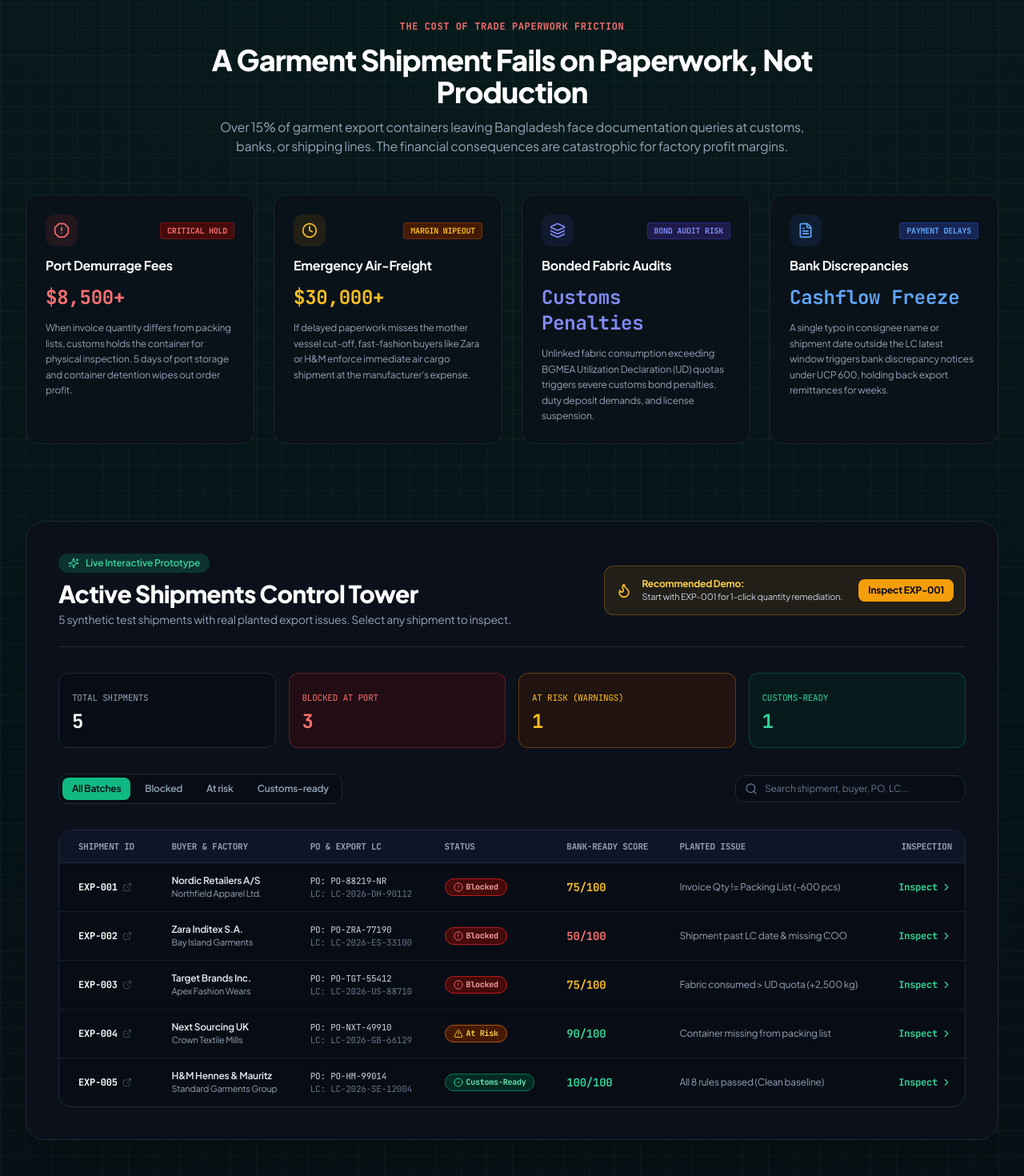
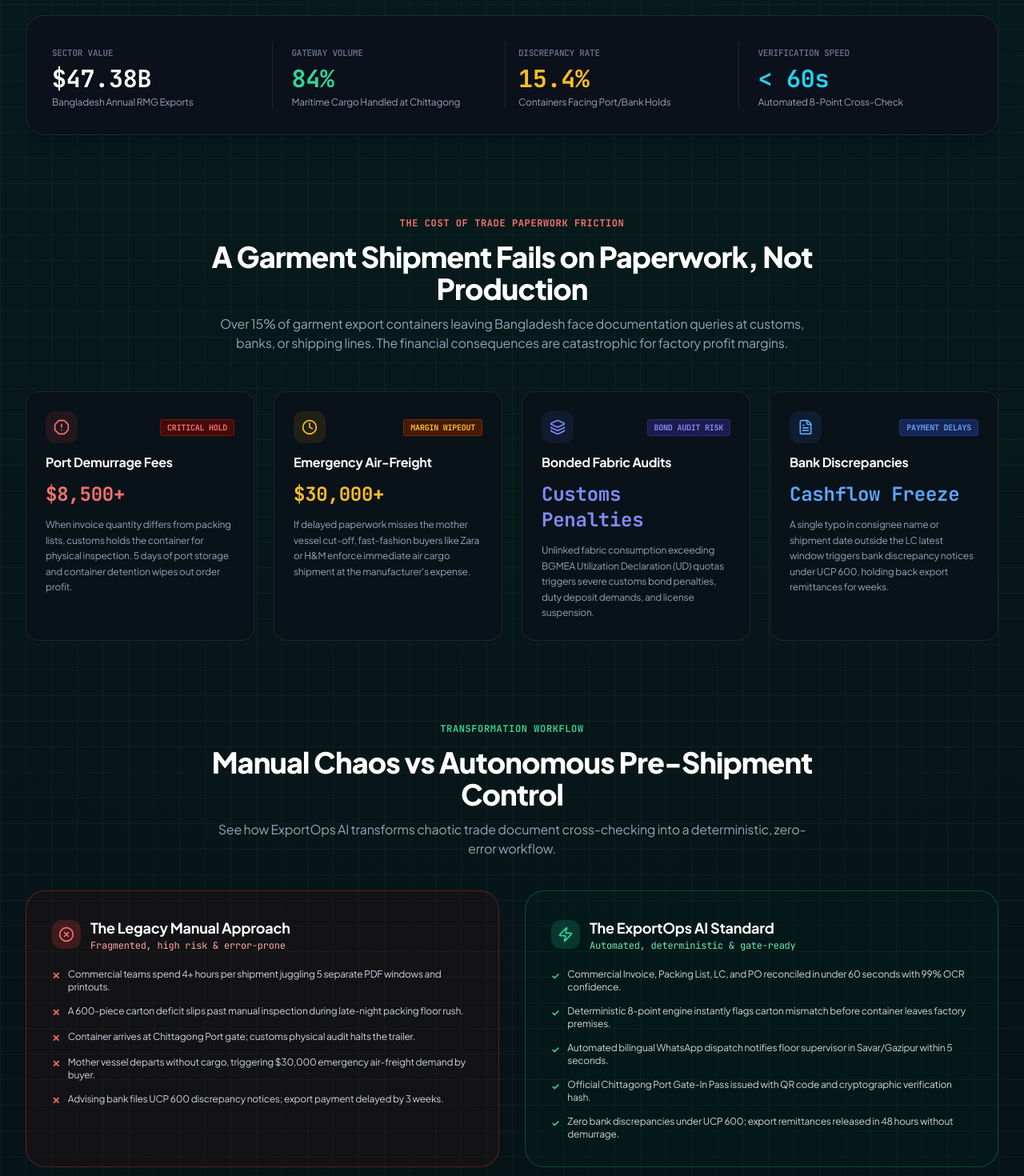
Before and after one commit to shajidul-sobuj/ExportOps, a Next.js app: page / in a window 1280 px wide. Shown: the part 860-2330 px from the top of the page at 80% size. Built offline with nearby package versions, Linux system fonts and the light colour scheme.

Commit message:
feat(design): implement Linear/Stripe-tier landing page with Chaos vs Control, industry metrics, and interactive showcase

```diff
--- a/app/page.tsx
+++ b/app/page.tsx
@@ -27,7 +27,13 @@ import {
   ExternalLink,
   Cpu,
   BarChart2,
-  HelpCircle
+  HelpCircle,
+  XCircle,
+  Zap,
+  Ship,
+  FileSpreadsheet,
+  Globe2,
+  ShieldAlert
 } from 'lucide-react';
 import initialShipments from '@/data/shipments.json';
 import { Shipment, ShipmentStatus } from '@/types';
@@ -80,65 +86,65 @@ export default function HomePage() {
 
   const garmentPresets = {
     tshirt: {
-      name: 'Basic Crewneck T-Shirt (Knit)',
+      name: 'Basic Crewneck T-Shirt (Knit Single Jersey)',
       gsm: 160,
       dznCons: '2.40 kg/dzn',
       orderQty: '12,000 PCS (1,000 Dzn)',
       netNeed: '2,400 kg',
-      wastage: '+120 kg (5%)',
+      wastage: '+120 kg (5% Cutting)',
       totalFabric: '2,520 kg',
       udQuota: '4,000 kg (UD-2026-BGMEA-4410)',
-      status: 'Within Quota (Compliant)',
+      status: 'Within Approved Quota (Compliant)',
       isSafe: true,
     },
     hoodie: {
-      name: 'Fleece Heavy Hoodie (Knit)',
+      name: 'Fleece Heavy Winter Hoodie (Knit Terry)',
       gsm: 320,
       dznCons: '6.80 kg/dzn',
       orderQty: '10,000 PCS (833 Dzn)',
       netNeed: '5,664 kg',
-      wastage: '+283 kg (5%)',
+      wastage: '+283 kg (5% Cutting)',
       totalFabric: '5,947 kg',
       udQuota: '5,500 kg (UD-2026-BGMEA-8821)',
-      status: 'Over Quota by 447 kg (Violation)',
+      status: 'Over Quota by 447 kg (Bond Violation - Blocked)',
       isSafe: false,
     },
     denim: {
-      name: '5-Pocket Stretch Denim Pant (Woven)',
+      name: '5-Pocket Stretch Denim Pant (Woven Twill)',
       gsm: 380,
       dznCons: '16.50 Yds/dzn',
       orderQty: '6,000 PCS (500 Dzn)',
       netNeed: '8,250 Yds',
-      wastage: '+412 Yds (5%)',
+      wastage: '+412 Yds (5% Cutting)',
       totalFabric: '8,662 Yds',
       udQuota: '10,000 Yds (UD-2026-BGMEA-9014)',
-      status: 'Within Quota (Compliant)',
+      status: 'Within Approved Quota (Compliant)',
       isSafe: true,
     }
   };
 
   const faqs = [
     {
-      q: 'Why do you use a Deterministic Rules Engine instead of pure LLM generation for customs clearance?',
-      a: 'In maritime export compliance and customs law, a hallucination is catastrophic — it leads to seized containers, tax evasion charges, or license revocation. ExportOps AI uses multimodal LLMs strictly to extract data from chaotic PDFs and explain findings. The actual legal decision (R1-R8) is computed by 100% deterministic pure TypeScript logic with zero hallucination risk.'
+      q: 'Why does ExportOps AI use a Deterministic Rules Engine instead of pure LLM generation for customs clearance?',
+      a: 'In maritime export compliance, customs law, and bank letters of credit, an AI hallucination is legally and financially catastrophic. A made-up HS code or fabricated quantity leads to container impoundment, tax penalties, or bonded license suspension. ExportOps AI uses multimodal LLMs exclusively for OCR extraction and explanation; the actual legal compliance verdict (R1 through R8) is calculated by 100% deterministic pure TypeScript logic with mathematical guarantees.'
     },
     {
       q: 'How does BondIQ handle raw material fabric consumption and BGMEA UD quotas?',
-      a: 'Bonded factories in Bangladesh import raw fabric duty-free under Utilization Declaration (UD) quotas issued by BGMEA/BKMEA. BondIQ takes the garment GSM, multiplies it by the standard consumption per dozen, factors in 5% cutting wastage, and validates against the remaining UD quota. If usage exceeds quota (Rule R8), the shipment is blocked before customs filing to prevent heavy penalties.'
+      a: 'Bonded RMG factories in Bangladesh import raw fabric duty-free under Utilization Declaration (UD) quotas sanctioned by BGMEA/BKMEA. BondIQ takes garment GSM, applies standard consumption per dozen, factors in 5% cutting wastage, and validates the cumulative consumption against the remaining UD quota. If consumption exceeds quota (Rule R8), the shipment is blocked before customs filing to prevent heavy customs duty demands and audits.'
     },
     {
       q: 'Does ExportOps AI integrate with ASYCUDA World or factory ERPs (SAP/Oracle)?',
-      a: 'Yes. ExportOps AI exports standardized, validated JSON and XML payloads fully formatted according to Bangladesh Customs ASYCUDA World pre-entry specifications. C&F agents and factory commercial teams can either ingest via REST API or download clean data packages for one-click portal submission.'
+      a: 'Yes. ExportOps AI generates standardized JSON and XML payloads formatted according to Bangladesh Customs ASYCUDA World pre-entry specifications. C&F agents and factory commercial teams can either ingest via REST API or download pre-validated data packages for one-click portal submission.'
     },
     {
       q: 'How does the bilingual WhatsApp alert system help floor merchandisers?',
-      a: 'Most factory packing supervisors and clearing agents at Chittagong Port communicate via WhatsApp rather than desktop email, especially during late-night cut-offs. ExportOps AI generates instant bilingual (Bangla and English) actionable alerts with exact carton numbers and remedial steps so corrections take 5 minutes instead of 6 hours.'
+      a: 'Most factory packing floor supervisors and C&F port agents communicate primarily via WhatsApp groups rather than desktop email, especially during late-night cut-offs. ExportOps AI instantly generates formatted, urgency-ranked WhatsApp messages in native Bangla and English with exact carton discrepancies and concrete action steps, reducing correction turnaround from hours to minutes.'
     }
   ];
 
   return (
     <div className="space-y-16 sm:space-y-24 pb-20">
-      {/* 1. Live Marquee Ticker: Buttery Smooth Infinite Loop */}
+      {/* 1. Live Marquee Ticker: Seamless Infinite Loop */}
       <div className="bg-[#040711] border-b border-slate-800/80 py-2.5 overflow-hidden text-xs text-emerald-400 font-mono tracking-wider flex select-none">
         <div className="flex shrink-0 animate-marquee items-center gap-8 pr-8">
           <span className="flex items-center gap-2">
@@ -194,7 +200,7 @@ export default function HomePage() {
             </h1>
 
             <p className="text-slate-300 text-base sm:text-lg leading-relaxed max-w-2xl font-normal">
-              ExportOps AI cross-checks commercial invoices, packing lists, export LCs, and bonded fabric quotas (UD) before port gate-in.
+              ExportOps AI reconciles commercial invoices, packing lists, export LCs, and bonded fabric quotas (UD) before port gate-in.
               Prevent container demurrage ($8,500/hold), eliminate air-freight panic, and guarantee clean bank presentation under UCP 600.
             </p>
 
@@ -331,7 +337,33 @@ export default function HomePage() {
         </div>
       </section>
 
-      {/* 3. The $47B Paperwork Bottleneck Breakdown */}
+      {/* 3. Industry Scale Metrics Bar (Linear / Vercel style) */}
+      <section className="max-w-7xl mx-auto px-4 sm:px-6 lg:px-8">
+        <div className="grid grid-cols-2 lg:grid-cols-4 gap-4 p-6 sm:p-8 rounded-3xl bg-[#0b101a] border border-slate-800 shadow-xl">
+          <div className="space-y-1 border-r border-slate-800/80 pr-4">
+            <span className="text-[11px] text-slate-500 uppercase font-mono font-semibold">Sector Value</span>
+            <p className="text-2xl sm:text-3xl font-black font-mono text-white">$47.38B</p>
+            <p className="text-xs text-slate-400">Bangladesh Annual RMG Exports</p>
+          </div>
+          <div className="space-y-1 lg:border-r border-slate-800/80 pr-4 pl-0 sm:pl-2">
+            <span className="text-[11px] text-slate-500 uppercase font-mono font-semibold">Gateway Volume</span>
+            <p className="text-2xl sm:text-3xl font-black font-mono text-emerald-400">84%</p>
+            <p className="text-xs text-slate-400">Maritime Cargo Handled at Chittagong</p>
+          </div>
+          <div className="space-y-1 border-r border-slate-800/80 pr-4 pt-4 lg:pt-0">
+            <span className="text-[11px] text-slate-500 uppercase font-mono font-semibold">Discrepancy Rate</span>
+            <p className="text-2xl sm:text-3xl font-black font-mono text-amber-400">15.4%</p>
+            <p className="text-xs text-slate-400">Containers Facing Port/Bank Holds</p>
+          </div>
+          <div className="space-y-1 pl-0 sm:pl-2 pt-4 lg:pt-0">
+            <span className="text-[11px] text-slate-500 uppercase font-mono font-semibold">Verification Speed</span>
+            <p className="text-2xl sm:text-3xl font-black font-mono text-cyan-400">&lt; 60s</p>
+            <p className="text-xs text-slate-400">Automated 8-Point Cross-Check</p>
+          </div>
+        </div>
+      </section>
+
+      {/* 4. The $47B Paperwork Problem Breakdown (The 4 Cost Drivers) */}
       <section className="max-w-7xl mx-auto px-4 sm:px-6 lg:px-8">
         <div className="text-center max-w-3xl mx-auto space-y-3 mb-12">
           <span className="text-xs font-bold uppercase tracking-wider text-red-400 font-mono">
@@ -417,7 +449,96 @@ export default function HomePage() {
         </div>
       </section>
 
-      {/* 4. Embedded Live Control Tower Section */}
+      {/* 5. The Chaos vs Control Comparison (Stripe / Linear style) */}
+      <section className="max-w-7xl mx-auto px-4 sm:px-6 lg:px-8 space-y-10">
+        <div className="text-center max-w-3xl mx-auto space-y-3">
+          <span className="text-xs font-bold uppercase tracking-wider text-emerald-400 font-mono">
+            Transformation Workflow
+          </span>
+          <h2 className="text-3xl sm:text-4xl font-extrabold text-white tracking-tight">
+            Manual Chaos vs Autonomous Pre-Shipment Control
+          </h2>
+          <p className="text-slate-400 text-sm sm:text-base leading-relaxed">
+            See how ExportOps AI transforms chaotic trade document cross-checking into a deterministic, zero-error workflow.
+          </p>
+        </div>
+
+        <div className="grid grid-cols-1 md:grid-cols-2 gap-8">
+          {/* Column 1: Manual Chaos */}
+          <div className="p-8 rounded-3xl bg-red-950/20 border border-red-500/30 space-y-5">
+            <div className="flex items-center gap-3">
+              <div className="w-9 h-9 rounded-xl bg-red-500/20 text-red-400 flex items-center justify-center font-bold">
+                <XCircle className="w-5 h-5" />
+              </div>
+              <div>
+                <h3 className="text-lg font-bold text-white">The Legacy Manual Approach</h3>
+                <p className="text-xs text-red-300 font-mono">Fragmented, high risk & error-prone</p>
+              </div>
+            </div>
+
+            <div className="space-y-3.5 text-xs text-slate-300">
+              <div className="flex items-start gap-2.5">
+                <span className="text-red-400 font-bold shrink-0 mt-0.5">✕</span>
+                <p>Commercial teams spend 4+ hours per shipment juggling 5 separate PDF windows and printouts.</p>
+              </div>
+              <div className="flex items-start gap-2.5">
+                <span className="text-red-400 font-bold shrink-0 mt-0.5">✕</span>
+                <p>A 600-piece carton deficit slips past manual inspection during late-night packing floor rush.</p>
+              </div>
+              <div className="flex items-start gap-2.5">
+                <span className="text-red-400 font-bold shrink-0 mt-0.5">✕</span>
+                <p>Container arrives at Chittagong Port gate; customs physical audit halts the trailer.</p>
+              </div>
+              <div className="flex items-start gap-2.5">
+                <span className="text-red-400 font-bold shrink-0 mt-0.5">✕</span>
+                <p>Mother vessel departs without cargo, triggering $30,000 emergency air-freight demand by buyer.</p>
+              </div>
+              <div className="flex items-start gap-2.5">
+                <span className="text-red-400 font-bold shrink-0 mt-0.5">✕</span>
+                <p>Advising bank files UCP 600 discrepancy notices; export payment delayed by 3 weeks.</p>
+              </div>
+            </div>
+          </div>
+
+          {/* Column 2: ExportOps AI */}
+          <div className="p-8 rounded-3xl bg-emerald-950/20 border border-emerald-500/30 space-y-5">
+            <div className="flex items-center gap-3">
+              <div className="w-9 h-9 rounded-xl bg-emerald-500/20 text-emerald-400 flex items-center justify-center font-bold">
+                <Zap className="w-5 h-5" />
+              </div>
+              <div>
+                <h3 className="text-lg font-bold text-white">The ExportOps AI Standard</h3>
+                <p className="text-xs text-emerald-300 font-mono">Automated, deterministic & gate-ready</p>
+              </div>
+            </div>
+
+            <div className="space-y-3.5 text-xs text-slate-300">
+              <div className="flex items-start gap-2.5">
+                <span className="text-emerald-400 font-bold shrink-0 mt-0.5">✓</span>
+                <p>Commercial Invoice, Packing List, LC, and PO reconciled in under 60 seconds with 99% OCR confidence.</p>
+              </div>
+              <div className="flex items-start gap-2.5">
+                <span className="text-emerald-400 font-bold shrink-0 mt-0.5">✓</span>
+                <p>Deterministic 8-point engine instantly flags carton mismatch before container leaves factory premises.</p>
+              </div>
+              <div className="flex items-start gap-2.5">
+                <span className="text-emerald-400 font-bold shrink-0 mt-0.5">✓</span>
+                <p>Automated bilingual WhatsApp dispatch notifies floor supervisor in Savar/Gazipur within 5 seconds.</p>
+              </div>
+              <div className="flex items-start gap-2.5">
+                <span className="text-emerald-400 font-bold shrink-0 mt-0.5">✓</span>
+                <p>Official Chittagong Port Gate-In Pass issued with QR code and cryptographic verification hash.</p>
+              </div>
+              <div className="flex items-start gap-2.5">
+                <span className="text-emerald-400 font-bold shrink-0 mt-0.5">✓</span>
+                <p>Zero bank discrepancies under UCP 600; export remittances released in 48 hours without demurrage.</p>
+              </div>
+            </div>
+          </div>
+        </div>
+      </section>
+
+      {/* 6. Embedded Live Control Tower Section */}
       <section id="control-tower" className="max-w-7xl mx-auto px-4 sm:px-6 lg:px-8 space-y-6">
         <div className="bg-[#0b101a] rounded-3xl border border-slate-800 p-6 sm:p-10 shadow-2xl space-y-8">
           <div className="flex flex-col md:flex-row md:items-center justify-between gap-4 border-b border-slate-800 pb-6">
@@ -600,7 +721,7 @@ export default function HomePage() {
         </div>
       </section>
 
-      {/* 5. The 4-Step Pre-Filing Engine Pipeline */}
+      {/* 7. The 4-Step Pre-Filing Engine Pipeline */}
       <section className="max-w-7xl mx-auto px-4 sm:px-6 lg:px-8 space-y-12">
         <div className="text-center max-w-3xl mx-auto space-y-3">
           <span className="text-xs font-bold uppercase tracking-wider text-emerald-400 font-mono">
@@ -657,7 +778,7 @@ export default function HomePage() {
         </div>
       </section>
 
-      {/* 6. Interactive Feature Showcase (Tabbed with Live Demos) */}
+      {/* 8. Interactive Feature Showcase (Tabbed with Live Demos) */}
       <section className="max-w-7xl mx-auto px-4 sm:px-6 lg:px-8 space-y-8">
         <div className="text-center max-w-2xl mx-auto space-y-2">
           <span className="text-xs font-bold text-emerald-400 uppercase font-mono tracking-wider">Product Deep-Dive</span>
@@ -1035,7 +1156,7 @@ export default function HomePage() {
         </div>
       </section>
 
-      {/* 7. Interactive ROI & Demurrage Savings Calculator */}
+      {/* 9. Interactive ROI & Demurrage Savings Calculator */}
       <section className="max-w-7xl mx-auto px-4 sm:px-6 lg:px-8">
         <div className="bg-gradient-to-r from-emerald-950/80 via-[#0b101a] to-[#070b13] p-8 sm:p-12 rounded-3xl border border-emerald-500/40 flex flex-col lg:flex-row items-center justify-between gap-10 shadow-2xl">
           <div className="space-y-4 max-w-xl">
@@ -1108,7 +1229,7 @@ export default function HomePage() {
         </div>
       </section>
 
-      {/* 8. Technical Architecture & FAQ Accordion */}
+      {/* 10. Technical Architecture & FAQ Accordion */}
       <section className="max-w-7xl mx-auto px-4 sm:px-6 lg:px-8 space-y-8">
         <div className="text-center max-w-2xl mx-auto space-y-2">
           <span className="text-xs font-bold text-emerald-400 uppercase font-mono tracking-wider">
@@ -1151,7 +1272,7 @@ export default function HomePage() {
         </div>
       </section>
 
-      {/* 9. Social Proof & Industry Testimonials */}
+      {/* 11. Social Proof & Industry Testimonials */}
       <section className="max-w-7xl mx-auto px-4 sm:px-6 lg:px-8 space-y-8">
         <div className="text-center max-w-xl mx-auto space-y-2">
           <h2 className="text-2xl sm:text-3xl font-bold text-white tracking-tight">Trusted by Bangladesh Export Leaders</h2>
@@ -1203,7 +1324,7 @@ export default function HomePage() {
         </div>
       </section>
 
-      {/* 10. Final High-Converting Call to Action */}
+      {/* 12. Final High-Converting Call to Action */}
       <section className="max-w-7xl mx-auto px-4 sm:px-6 lg:px-8 text-center">
         <div className="bg-gradient-to-br from-[#0b101a] via-[#070b13] to-[#0b101a] border border-slate-800 p-10 sm:p-14 rounded-3xl space-y-6 shadow-2xl">
           <h2 className="text-3xl sm:text-4xl font-extrabold text-white tracking-tight">
```
